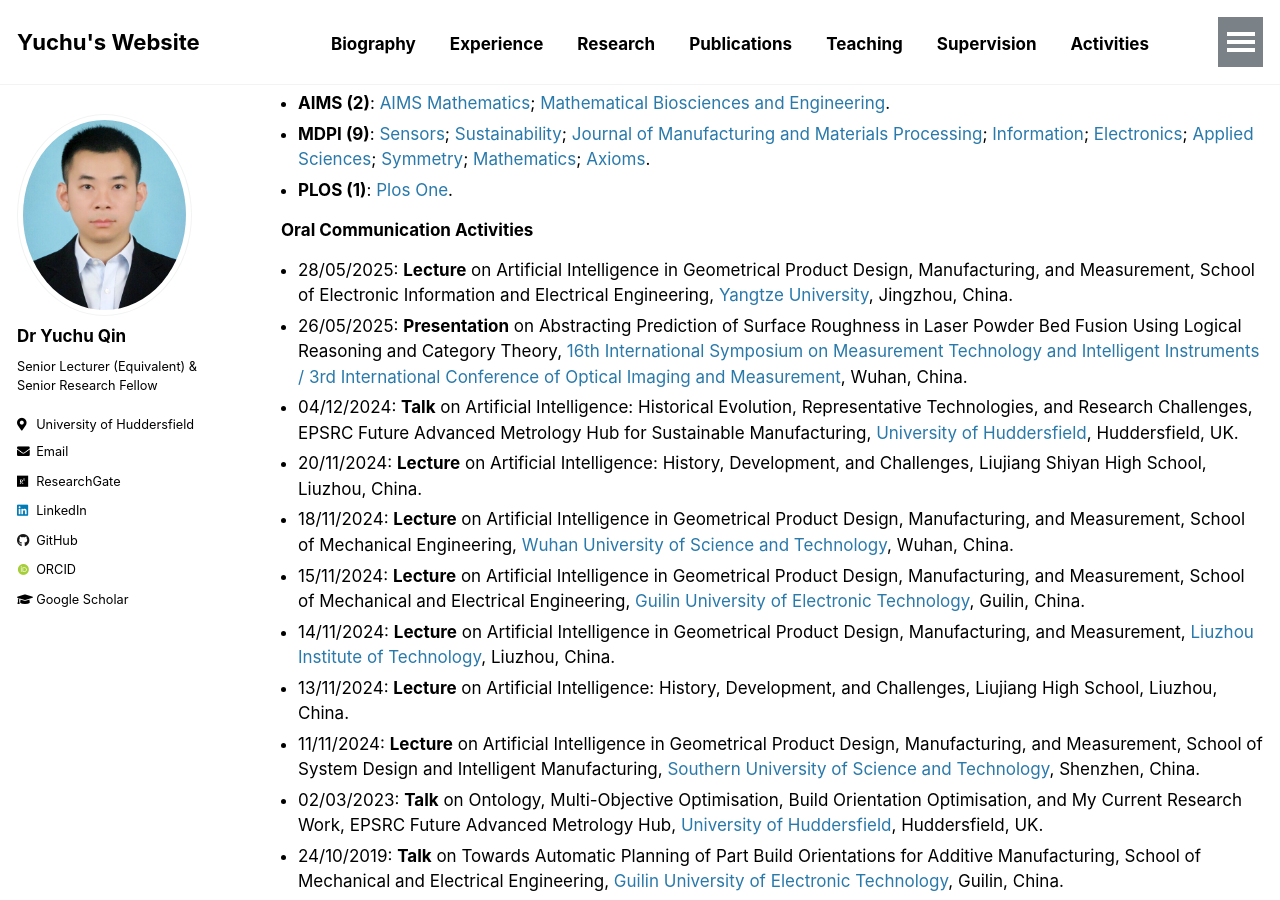
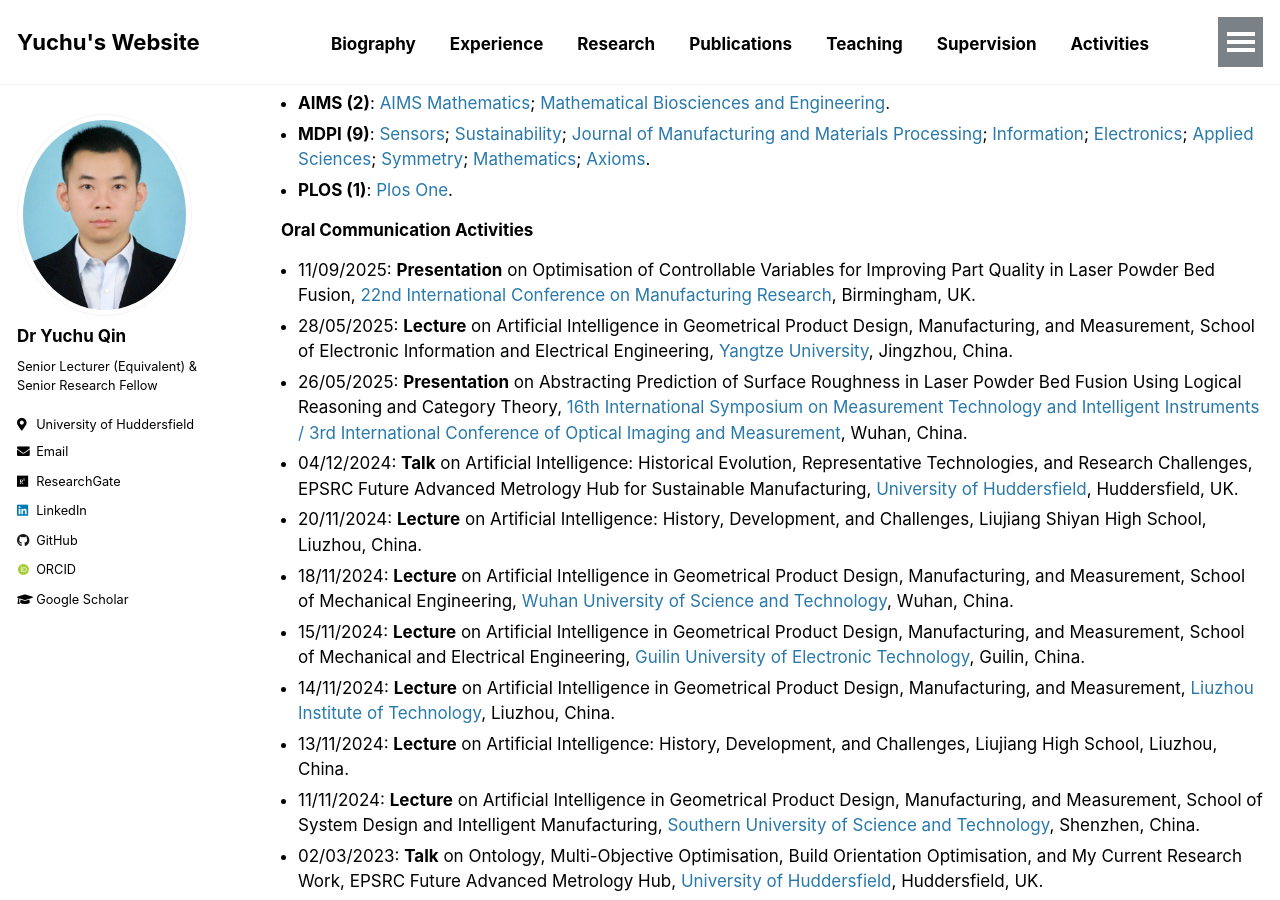
Before and after one commit to yuchu-qin/yuchu-qin.github.io, a Jekyll site: the page built from _pages/activities.md, in a window 1280 px wide and 900 px high, scrolled down 1379 px. Built offline with Jekyll 4.4.1, drawn with Linux system fonts in a browser that asks for light colours; some web fonts are replaced; our own code applies the rules of GitHub Pages for plain Markdown files.

Commit message:
Update activities.md

```diff
--- a/_pages/activities.md
+++ b/_pages/activities.md
@@ -38,6 +38,7 @@ author_profile: true
 - **PLOS (1)**: [Plos One](https://journals.plos.org/plosone/).
 
 ### Oral Communication Activities
+- 11/09/2025: **Presentation** on Optimisation of Controllable Variables for Improving Part Quality in Laser Powder Bed Fusion, [22nd International Conference on Manufacturing Research](https://uobevents.eventsair.com/icmr2025/), Birmingham, UK.
 - 28/05/2025: **Lecture** on Artificial Intelligence in Geometrical Product Design, Manufacturing, and Measurement, School of Electronic Information and Electrical Engineering, [Yangtze University](https://english.yangtzeu.edu.cn/), Jingzhou, China.
 - 26/05/2025: **Presentation** on Abstracting Prediction of Surface Roughness in Laser Powder Bed Fusion Using Logical Reasoning and Category Theory,
 [16th International Symposium on Measurement Technology and Intelligent Instruments / 3rd International Conference of Optical Imaging and Measurement](https://www.ismtii2025.com/En/Default), Wuhan, China.
```
